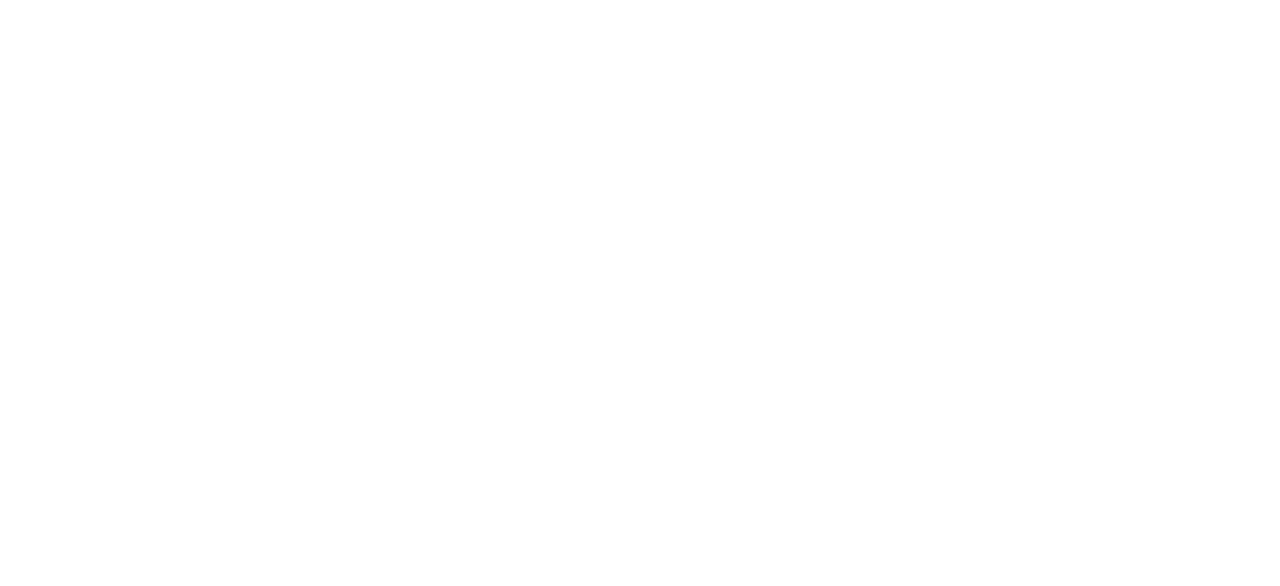
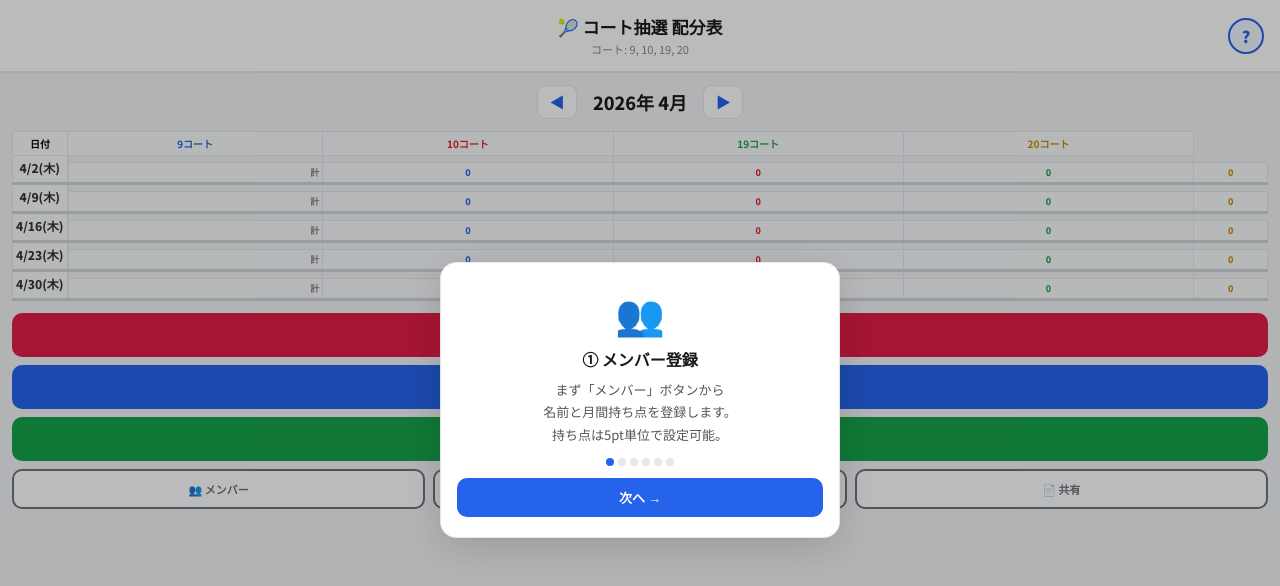
Before and after one commit to shuzostsq/-, a plain HTML site: page index.html in a window 1280 px wide. Drawn offline with Linux system fonts and the light colour scheme; the site is published under a folder, as on GitHub Pages, so addresses that start at the root find nothing.

Commit message:
Update index.html

```diff
--- a/index.html
+++ b/index.html
@@ -15,7 +15,7 @@
       input[type="number"] { -moz-appearance: textfield; }
     </style>
     <link href="https://fonts.googleapis.com/css2?family=Noto+Sans+JP:wght@400;500;600;700;800;900&display=swap" rel="stylesheet">
-    <script type="module" crossorigin src="/assets/index-DUozsxbw.js"></script>
+    <script type="module" crossorigin src="./assets/index-DUozsxbw.js"></script>
   </head>
   <body>
     <div id="root"></div>
```
